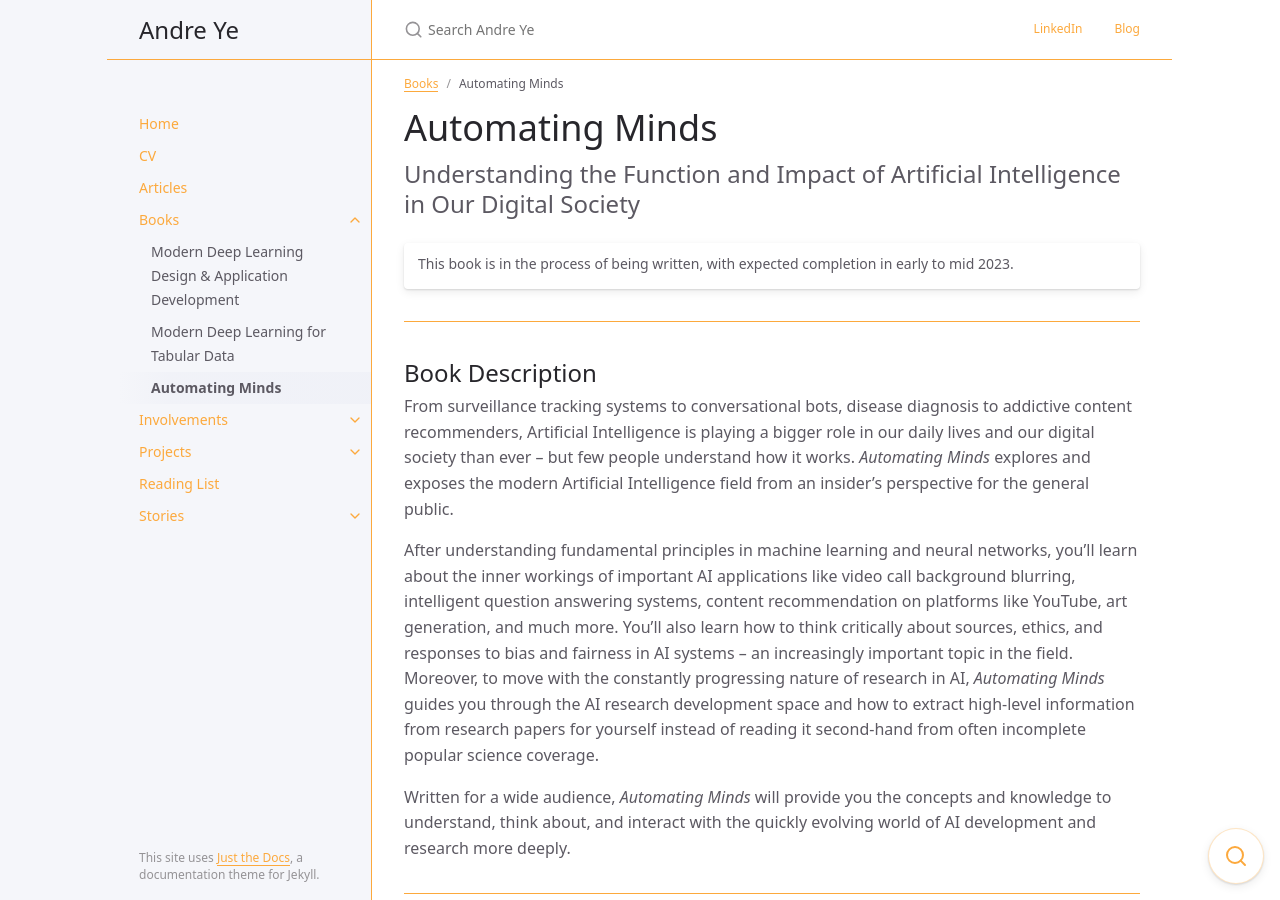
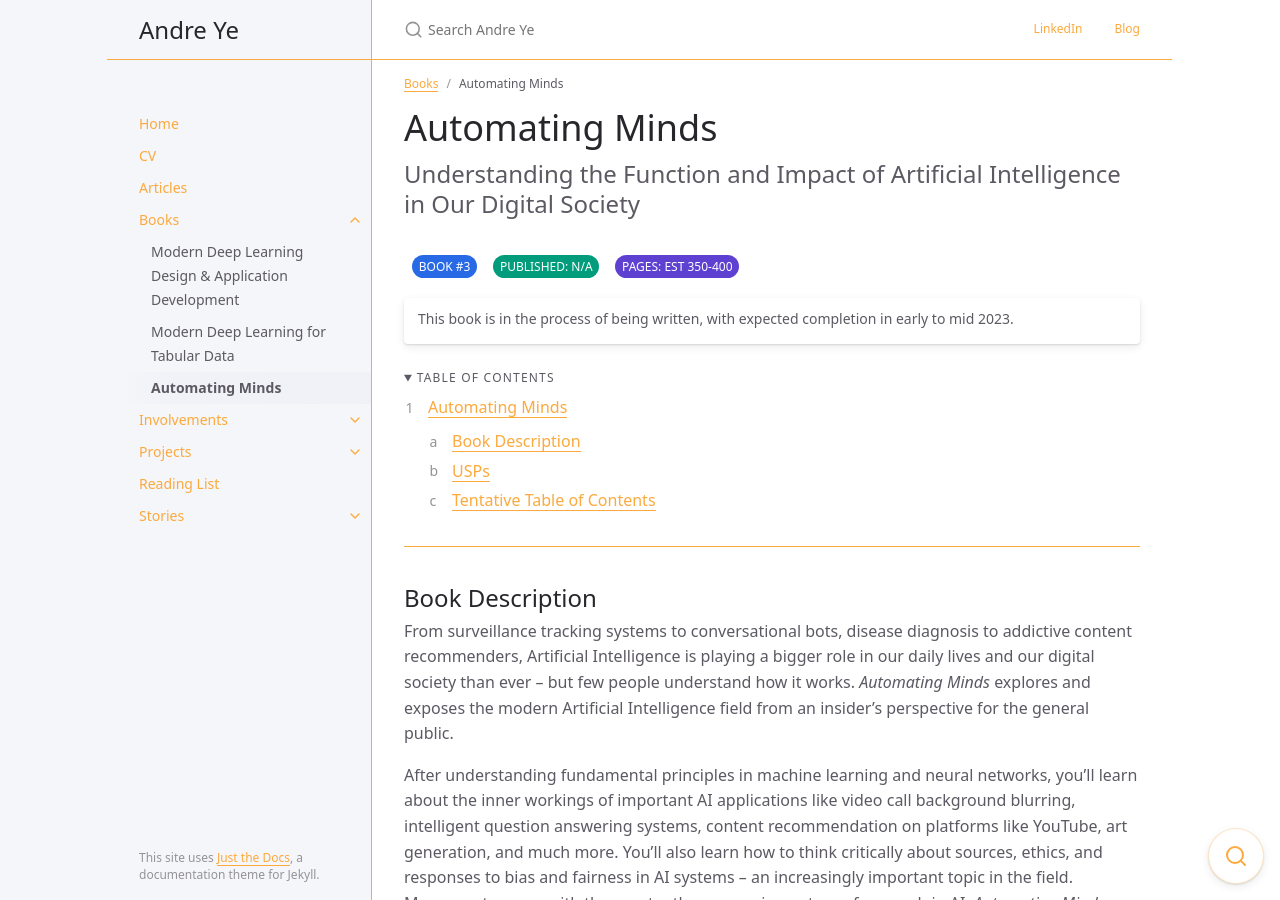
Before and after one commit to andre-ye/andre-ye.github.io-retired, a Jekyll site: the page built from docs/books/automating-minds.md, in a window 1280 px wide and 900 px high. Built offline with Jekyll 4.4.1, drawn with Linux system fonts in a browser that asks for light colours; nearby versions of some CDN libraries.

Commit message:
Update automating-minds.md

```diff
--- a/docs/books/automating-minds.md
+++ b/docs/books/automating-minds.md
@@ -11,7 +11,26 @@ has_children: false
 Understanding the Function and Impact of Artificial Intelligence in Our Digital Society
 {: .fs-6 .fw-300 }
 
+Book #3
+{: .label .label-blue}
+
+Published: n/a
+{: .label .label-green}
+
+Pages: est 350-400
+{: .label .label-purple}
+
 | This book is in the process of being written, with expected completion in early to mid 2023. |
+
+
+<details open markdown="block">
+  <summary>
+    Table of contents
+  </summary>
+  {: .text-delta }
+1. TOC
+{:toc}
+</details>
 
 ---
 
```
